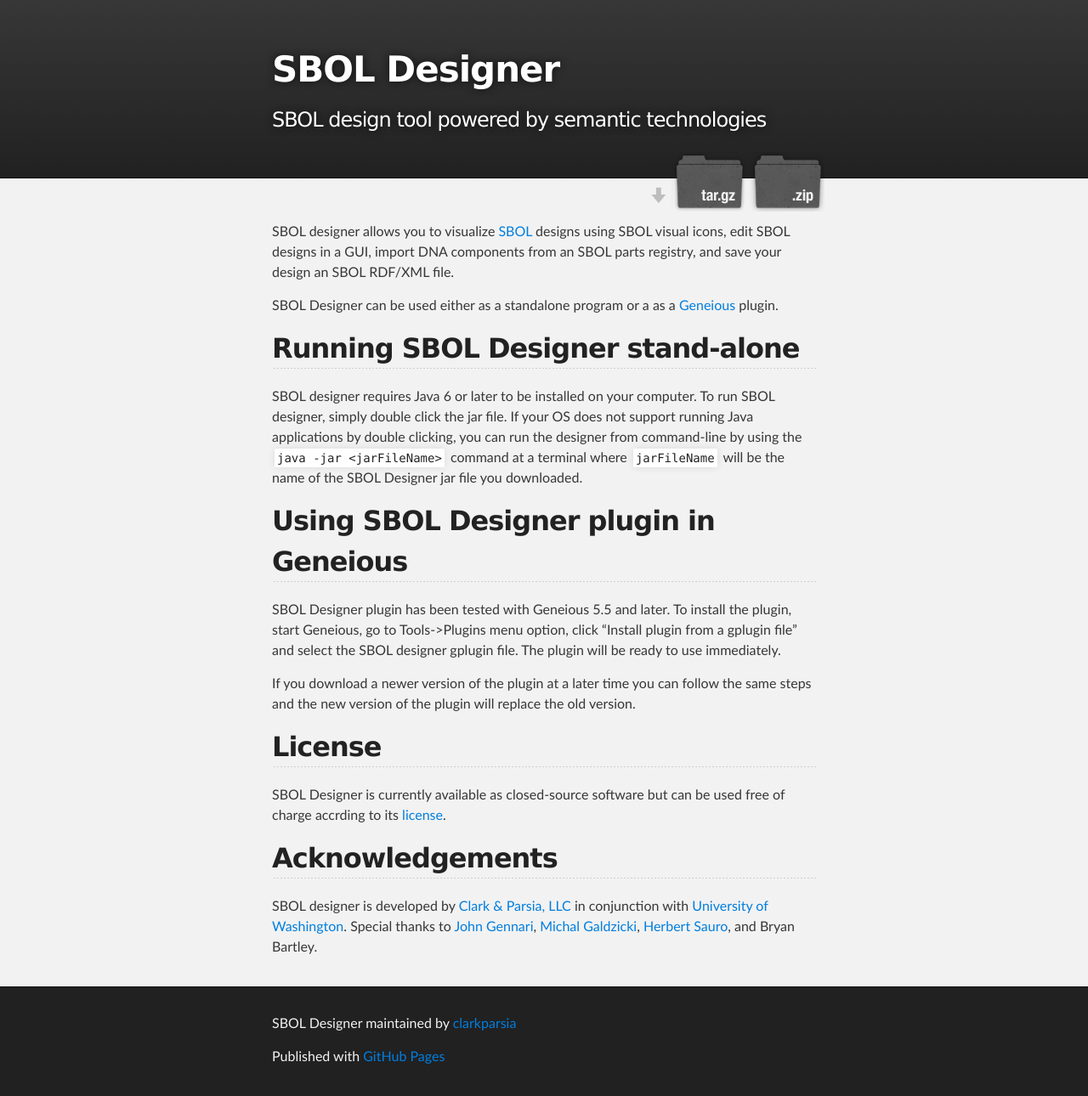
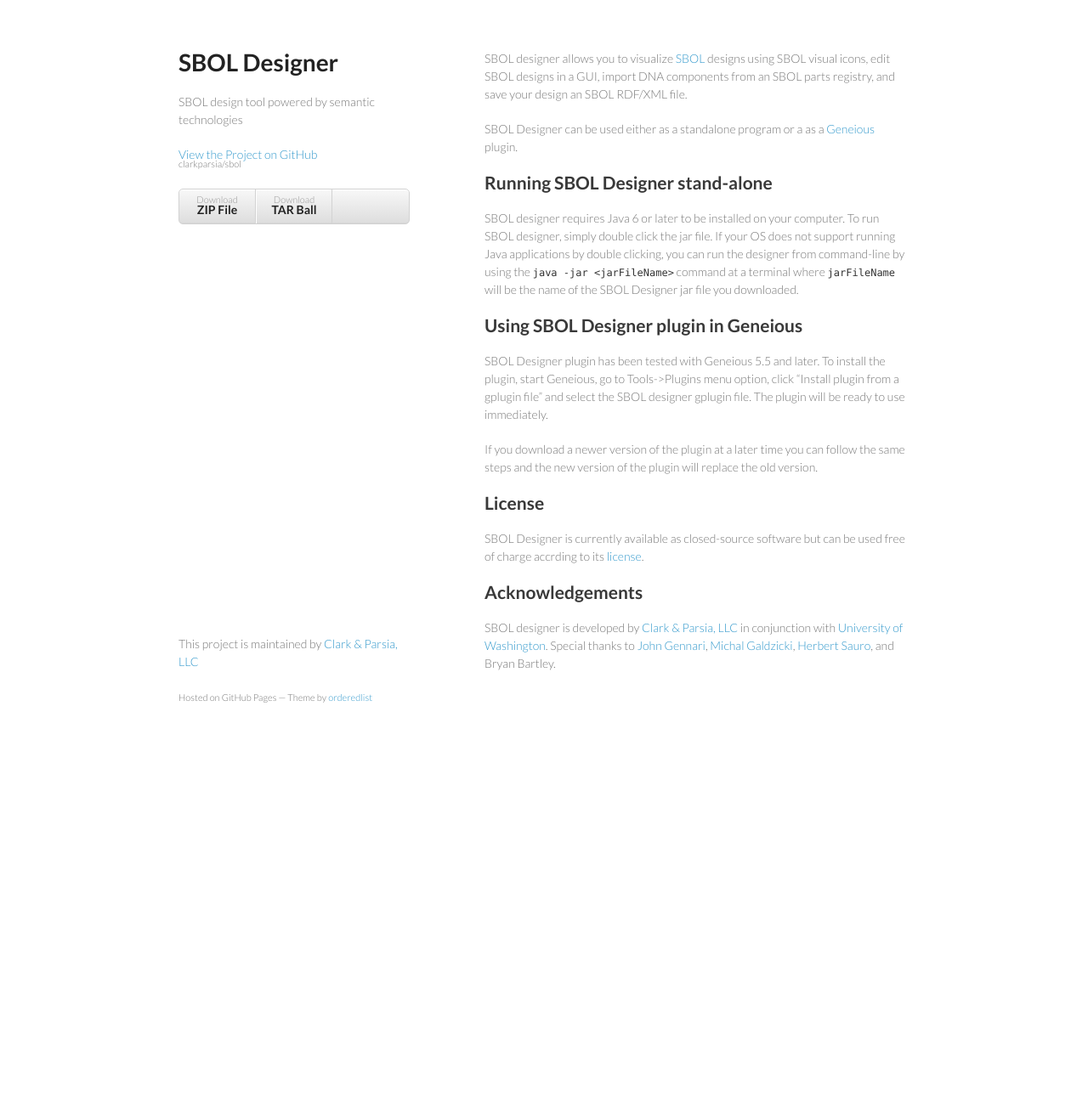
Before and after one commit to clarkparsia/sbol, a Jekyll site: the page built from index.md, in a window 1280 px wide. Shown: the whole page at 85% size. Built offline with Jekyll 4.4.1, drawn with Linux system fonts in a browser that asks for light colours; Markdown is read by kramdown in place of the engine named in the settings; after the commit the page ends 900 px from its top, so only the background shows below that.

Commit message:
Move new theme to markdown

```diff
--- a/_layouts/index.html
+++ b/_layouts/index.html
@@ -1,49 +1,41 @@
-<!DOCTYPE html>
+<!doctype html>
 <html>
+  <head>
+    <meta charset="utf-8">
+    <meta http-equiv="X-UA-Compatible" content="chrome=1">
+    <title>SBOL Designer by clarkparsia</title>
 
-  <head>
-    <meta charset='utf-8' />
-    <meta http-equiv="X-UA-Compatible" content="chrome=1" />
-    <meta name="description" content="SBOL : SBOL tools powered by semantic technologies" />
+    <link rel="stylesheet" href="stylesheets/styles.css">
+    <link rel="stylesheet" href="stylesheets/pygment_trac.css">
+    <meta name="viewport" content="width=device-width, initial-scale=1, user-scalable=no">
+    <!--[if lt IE 9]>
+    <script src="//html5shiv.googlecode.com/svn/trunk/html5.js"></script>
+    <![endif]-->
+  </head>
+  <body>
+    <div class="wrapper">
+      <header>
+        <h1>SBOL Designer</h1>
+        <p>SBOL design tool powered by semantic technologies</p>
 
-    <link rel="stylesheet" type="text/css" media="screen" href="stylesheets/stylesheet.css">
+        <p class="view"><a href="https://github.com/clarkparsia/sbol">View the Project on GitHub <small>clarkparsia/sbol</small></a></p>
 
-    <title>SBOL Designer</title>
-  </head>
 
-  <body>
-
-    <!-- HEADER -->
-    <div id="header_wrap" class="outer">
-        <header class="inner">
-          <!-- <a id="forkme_banner" href="https://github.com/clarkparsia/sbol">View on GitHub</a>  -->
-
-          <h1 id="project_title">SBOL Designer</h1>
-          <h2 id="project_tagline">SBOL design tool powered by semantic technologies</h2>
-
-            <section id="downloads">
-              <a class="zip_download_link" href="https://github.com/clarkparsia/sbol/archive/master.zip">Download this project as a .zip file</a>
-              <a class="tar_download_link" href="https://github.com/clarkparsia/sbol/archive/master.tar.gz">Download this project as a tar.gz file</a>
-            </section>
-        </header>
-    </div>
-
-    <!-- MAIN CONTENT -->
-    <div id="main_content_wrap" class="outer">
-      <section id="main_content" class="inner">
-      {{content}}
+        <ul>
+          <li><a href="https://github.com/clarkparsia/sbol/archive/master.zip">Download <strong>ZIP File</strong></a></li>
+          <li><a href="https://github.com/clarkparsia/sbol/tarball/archive/master.tar.gz">Download <strong>TAR Ball</strong></a></li>
+          <!-- <li><a href="https://github.com/clarkparsia/sbol">View On <strong>GitHub</strong></a></li> -->
+        </ul>
+      </header>
+      <section>
+{{content}}
       </section>
-    </div>
-
-    <!-- FOOTER  -->
-    <div id="footer_wrap" class="outer">
-      <footer class="inner">
-        <p class="copyright">SBOL Designer maintained by <a href="https://github.com/clarkparsia">clarkparsia</a></p>
-        <p>Published with <a href="http://pages.github.com">GitHub Pages</a></p>
+      <footer>
+        <p>This project is maintained by <a href="https://github.com/clarkparsia">Clark &amp; Parsia, LLC</a></p>
+        <p><small>Hosted on GitHub Pages &mdash; Theme by <a href="https://github.com/orderedlist">orderedlist</a></small></p>
       </footer>
     </div>
-
-
+    <script src="javascripts/scale.fix.js"></script>
 
   </body>
 </html>
```
Also changed, not shown: index.html (deleted, +0 -76 lines).
